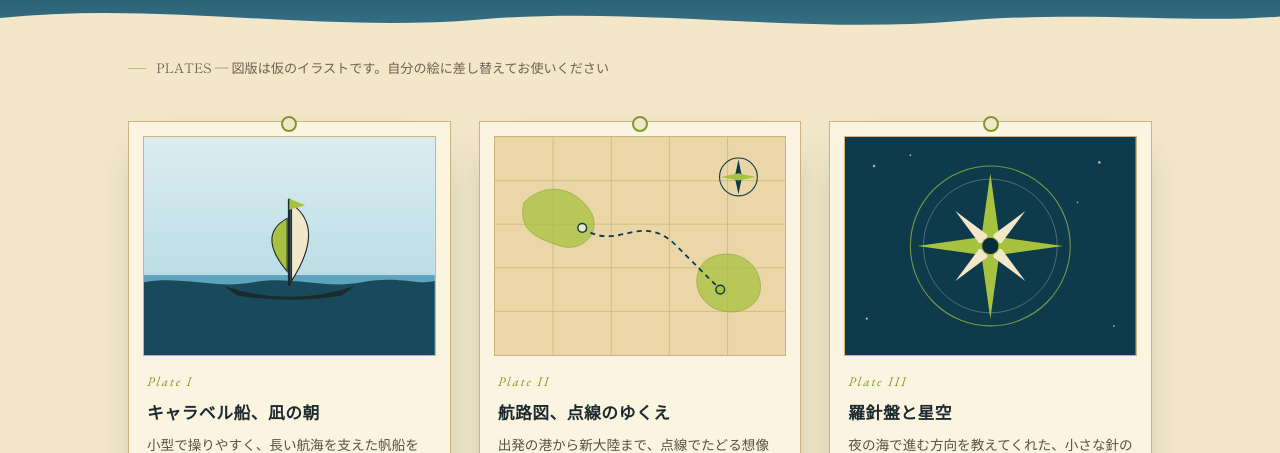
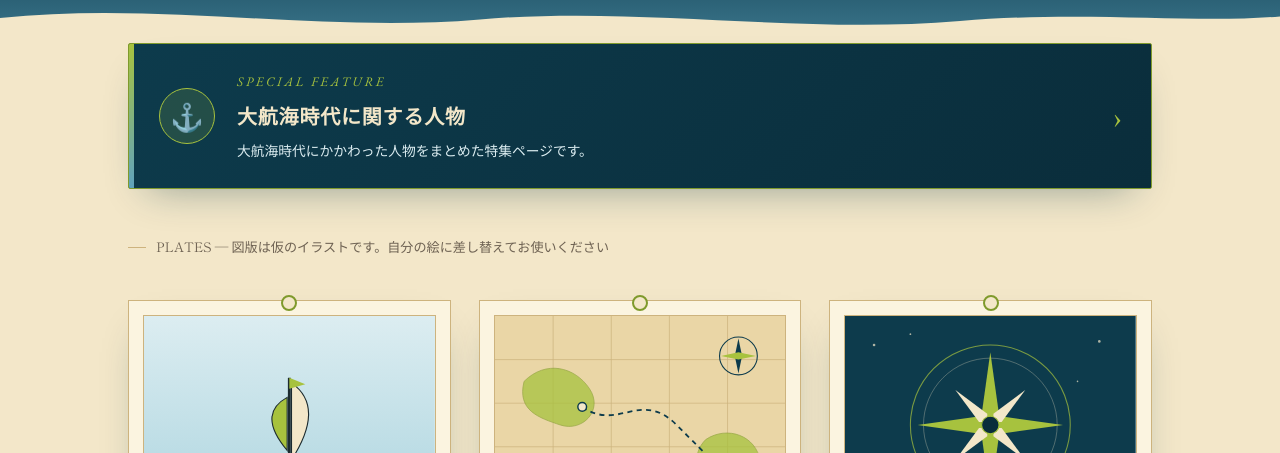
Before and after one commit to Azaleacreativeroom888/fan-ageofdiscovery, a plain HTML site: page gallery.html in a window 1280 px wide. Shown: the part 347-800 px from the top of the page. Drawn offline with nearby package versions, Linux system fonts and the light colour scheme; a web font is replaced by a local one.

Commit message:
Add feature link section to gallery.html

```diff
--- a/gallery.html
+++ b/gallery.html
@@ -142,6 +142,42 @@
 
   .archive-end{text-align:center;padding:50px 0 0;color:#8a7c68;font-size:.85rem;}
 
+  /* ---------- 特集ページへのリンクボックス ---------- */
+  .feature-link{
+    position:relative;display:flex;align-items:center;gap:22px;
+    text-decoration:none;margin-bottom:46px;
+    background:linear-gradient(135deg,var(--deep-sea) 0%,var(--deep-sea-2) 100%);
+    color:var(--parchment);
+    border:1px solid var(--accent-deep);
+    padding:26px 30px;border-radius:2px;
+    box-shadow:var(--shadow);
+    overflow:hidden;
+    transition:transform .3s ease, box-shadow .3s ease;
+  }
+  .feature-link::before{
+    content:"";position:absolute;left:0;top:0;bottom:0;width:5px;
+    background:linear-gradient(180deg,var(--accent),var(--sea));
+  }
+  .feature-link:hover{transform:translateY(-4px);box-shadow:0 22px 46px -18px rgba(13,59,76,.6);}
+  .feature-icon{
+    flex-shrink:0;width:56px;height:56px;border-radius:50%;
+    display:flex;align-items:center;justify-content:center;
+    font-size:1.7rem;
+    background:rgba(167,194,62,.15);border:1px solid var(--accent);
+  }
+  .feature-text{flex:1;min-width:0;}
+  .feature-label{
+    display:block;font-family:'EB Garamond',serif;font-style:italic;
+    font-size:.82rem;letter-spacing:.2em;text-transform:uppercase;color:var(--accent);margin-bottom:2px;
+  }
+  .feature-title{
+    display:block;font-family:'Shippori Mincho',serif;font-weight:800;
+    font-size:1.25rem;letter-spacing:.04em;margin-bottom:4px;
+  }
+  .feature-desc{display:block;font-size:.86rem;color:var(--sea-pale);line-height:1.7;}
+  .feature-arrow{flex-shrink:0;font-size:1.6rem;color:var(--accent);transition:transform .3s ease;}
+  .feature-link:hover .feature-arrow{transform:translateX(5px);}
+
   /* ---------- footer (共通) ---------- */
   footer{background:var(--deep-sea-2);color:var(--sea-pale);padding:70px 0 30px;margin-top:20px;}
   .foot-grid{display:grid;grid-template-columns:1.1fr .9fr;gap:56px;margin:0 auto 50px;max-width:1080px;}
@@ -225,6 +261,16 @@
 </div>
 
 <main class="wrap">
+  <a class="feature-link" href="report1.html">
+    <div class="feature-icon">⚓</div>
+    <div class="feature-text">
+      <span class="feature-label">Special Feature</span>
+      <span class="feature-title">大航海時代に関する人物</span>
+      <span class="feature-desc">大航海時代にかかわった人物をまとめた特集ページです。</span>
+    </div>
+    <span class="feature-arrow">›</span>
+  </a>
+
   <p class="gallery-note">PLATES — 図版は仮のイラストです。自分の絵に差し替えてお使いください</p>
 
   <div class="plates">
```
